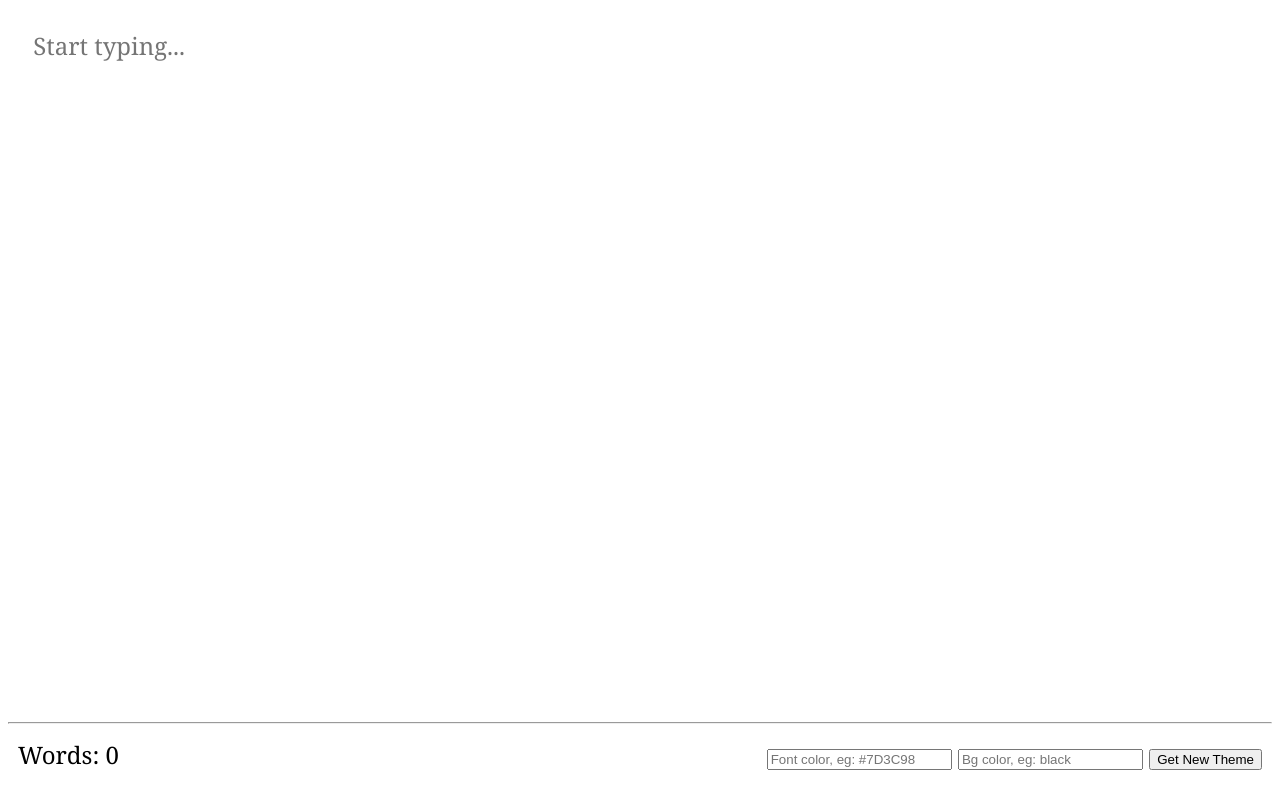
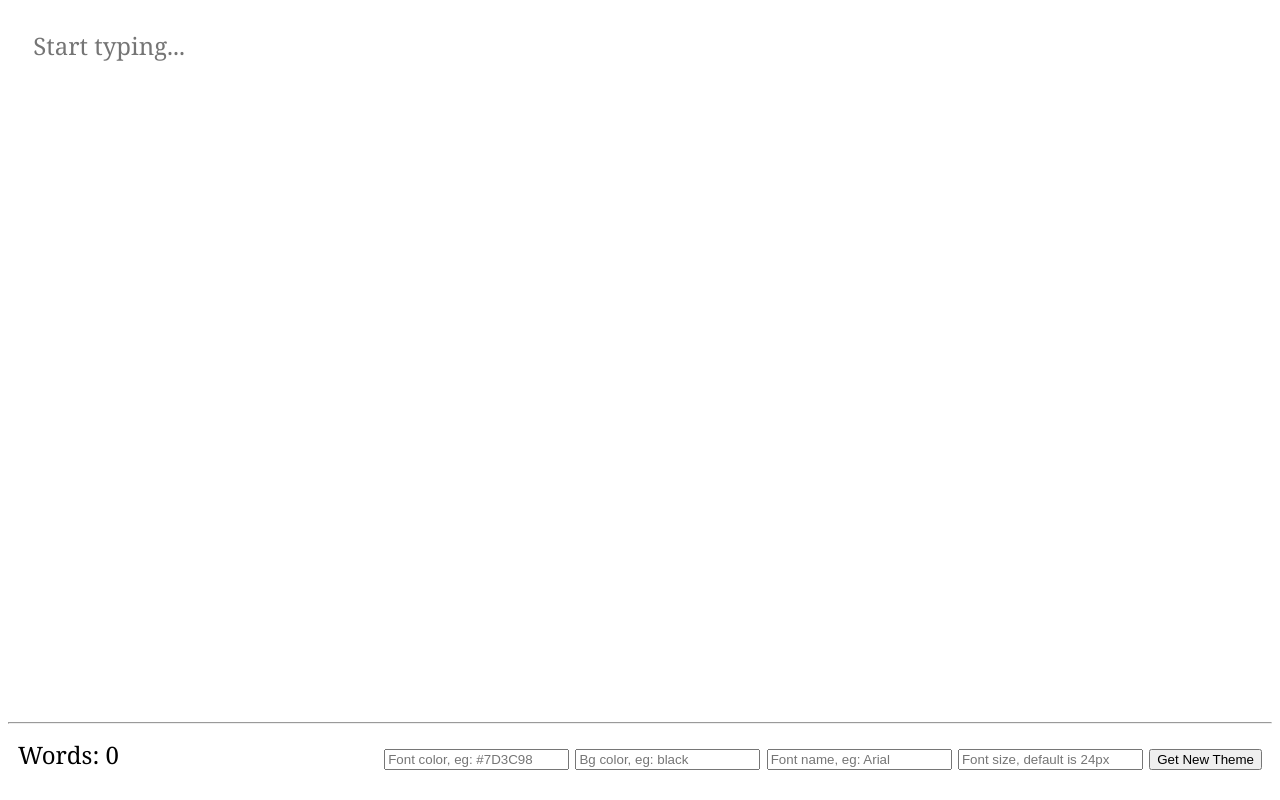
Before and after one commit to ayushi-jha/Online-Text-Editor, a plain HTML site: page index.html in a window 1280 px wide. Both pictures are taken after a click on the button "Get New Theme". Drawn offline with Linux system fonts and the light colour scheme.

Commit message:
Update index.html
Added fontfamily and fontsize inputs in the HTML
Updated changecolor function to updatepreferences

```diff
--- a/index.html
+++ b/index.html
@@ -132,11 +132,13 @@
 function changecolor() {
   font = document.getElementById("fontval").value;
   bg = document.getElementById("bgval").value;
+  fontfamily = document.getElementById("fontfamily").value;
+  fontsize = document.getElementById("fontsize").value;
   document.body.style.color = font ;
   document.getElementById("my_text").style.color = font ;
   document.body.style.background = bg ;
   document.getElementById("my_text").style.background = bg ;
-
+  document.getElementById("my_text").style.font = ("normal " + fontsize + " " + fontfamily) ;
 }
 </script>
 
@@ -158,6 +160,8 @@ function changecolor() {
     <div id="theme">
       <input type = text name="fontcolor" id="fontval" placeholder = "Font color, eg: #7D3C98">
       <input type = text name="bgcolor" id="bgval" placeholder = "Bg color, eg: black">
+	  <input type = text name="fontfamily" id="fontfamily" placeholder = "Font name, eg: Arial">
+	  <input type = text name="fontsize" id="fontsize" placeholder = "Font size, default is 24px">
       <button id = "themechange" onclick="changecolor()">Get New Theme </button>
     </div>
 </body>
```
